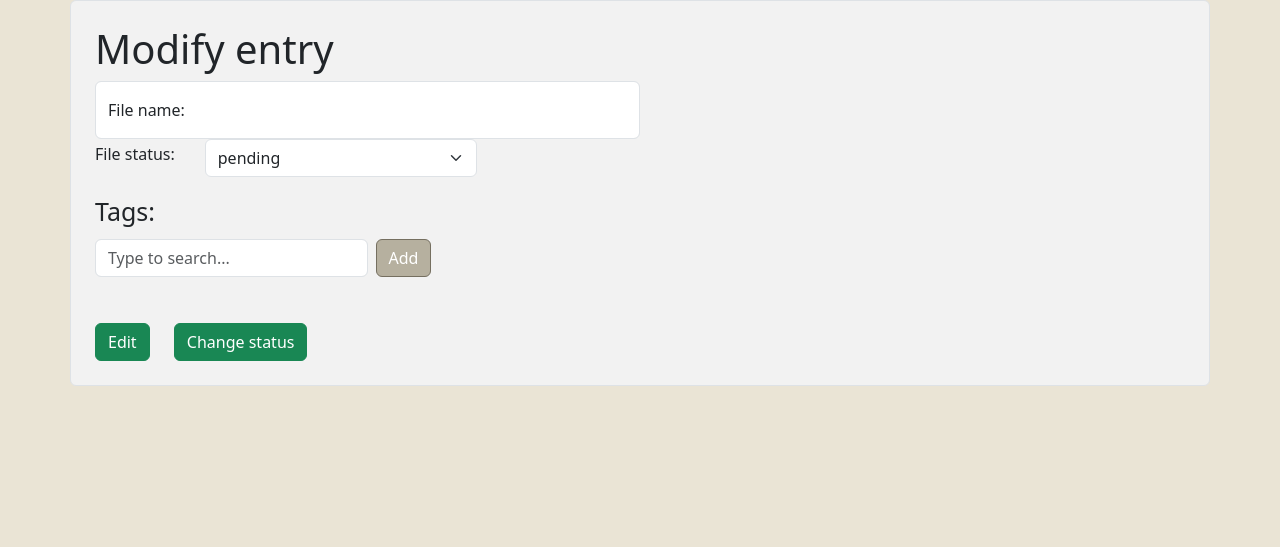
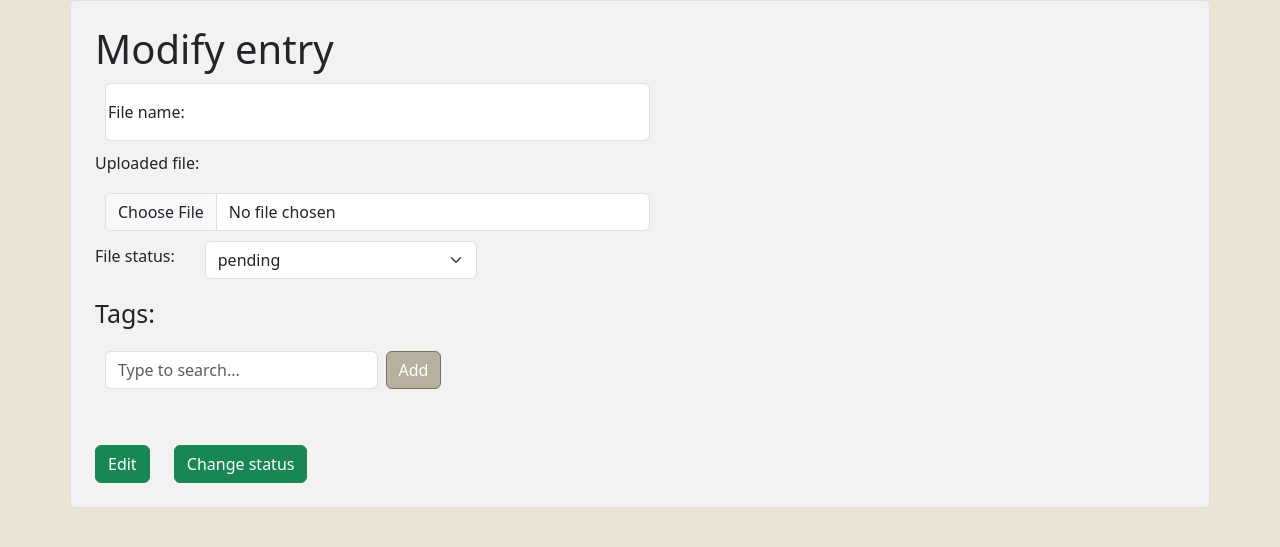
Before and after one commit to KSIUJ/Mordor-2.0, a FastAPI app: page /update in a window 1280 px wide. Shown: the part 44-591 px from the top of the page. Run offline with FastAPI, Linux system fonts and the light colour scheme; data comes from the database, SQL or seed files in the repository.

Commit message:
update form should work

```diff
--- a/app/templates/fileUpdate.html
+++ b/app/templates/fileUpdate.html
@@ -32,6 +32,9 @@
         .btn-success{
             margin-top: 40px;
         }
+        .form-control{
+            margin: 10px 0 10px 10px;
+        }
     </style>
 </head>
 <body>
@@ -39,13 +42,16 @@
     <form action="/user/update_file" method="post" enctype="multipart/form-data"
           id="updateForm" class="container border rounded p-4">
         <input type="hidden" name="file_id" id="fileId"
-            value="1">
+            value="53">
 
         <h1>Modify entry</h1>
         <div class="form-floating">
             <input class="form-control w-50" type="text" id="fileName" name="name" placeholder="File name:">
             <label for="fileName">File name:</label>
         </div>
+        <label class="form-label" for="uploadedFile">Uploaded file:</label>
+        <input class="form-control w-50" type="file" id="uploadedFile" name="file">
+
         <div class="d-flex align-items-center mb-3">
             <label class="form-label" for="fileStatus">File status:</label>
             <select class="form-select w-25" aria-label="Select status" id="fileStatus" style="margin-left: 10px">
```
